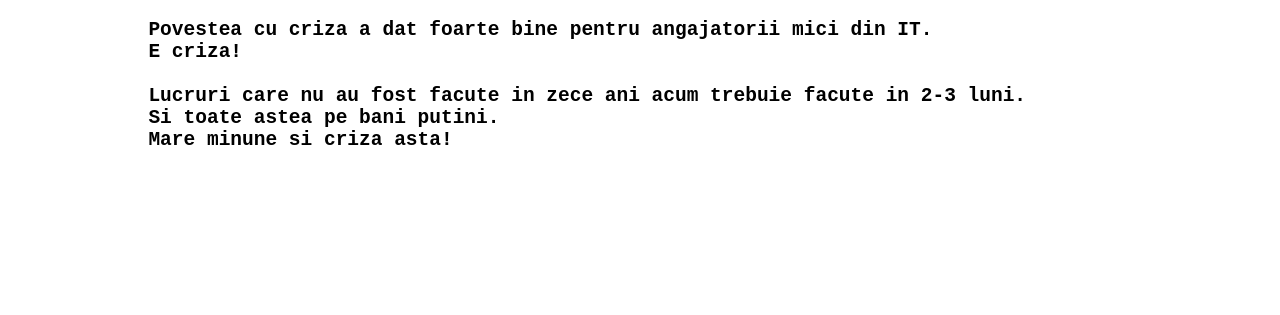
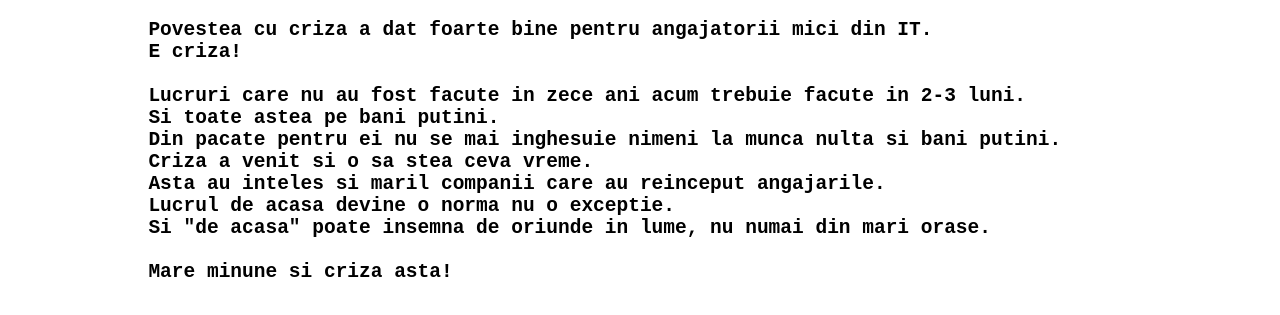
Before and after one commit to grigciulache/httpd4, a plain HTML site: page site/index.html in a window 1280 px wide. Shown: the part 61-376 px from the top of the page. Drawn offline with Linux system fonts and the light colour scheme.

Commit message:
extend text

```diff
--- a/site/index.html
+++ b/site/index.html
@@ -15,6 +15,12 @@
 
             Lucruri care nu au fost facute in zece ani acum trebuie facute in 2-3 luni.
             Si toate astea pe bani putini.
+            Din pacate pentru ei nu se mai inghesuie nimeni la munca nulta si bani putini.
+            Criza a venit si o sa stea ceva vreme.
+            Asta au inteles si maril companii care au reinceput angajarile.
+            Lucrul de acasa devine o norma nu o exceptie.
+            Si "de acasa" poate insemna de oriunde in lume, nu numai din mari orase.
+
             Mare minune si criza asta!
          </pre>
     </h2>
```
